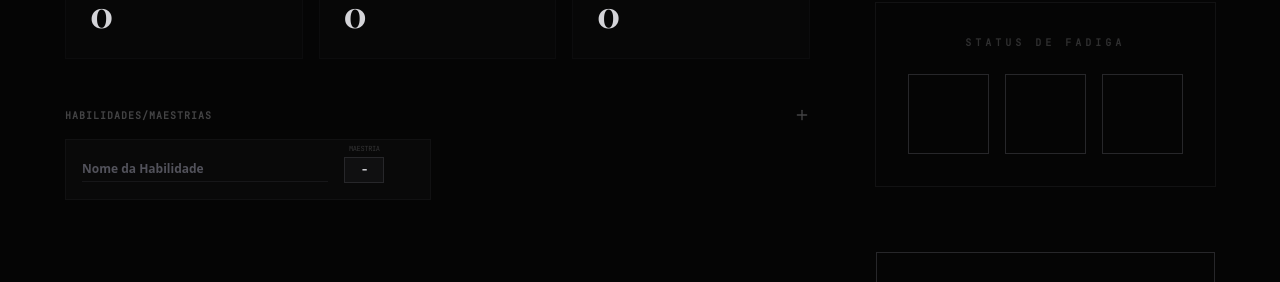
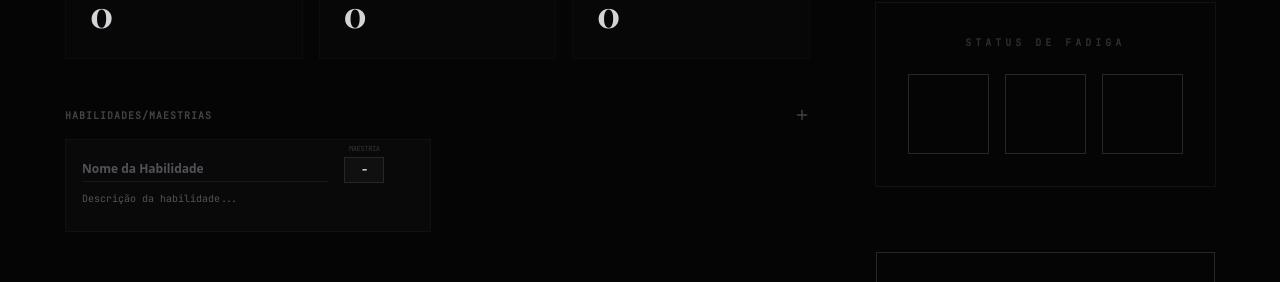
Before and after one commit to yuridevv/deadlock-sheet-vanguard, a React (Vite) app: page / in a window 1280 px wide. Shown: the part 869-1151 px from the top of the page. Built offline with nearby package versions, Linux system fonts and the light colour scheme.

Commit message:
added a description section to the skills

```diff
--- a/src/App.jsx
+++ b/src/App.jsx
@@ -171,7 +171,7 @@ export default function VanguardDossierV7() {
           setVigorMax(json.status.vigorMax || 20);
           setFolego(json.status.folego || 12); setSanidade(json.status.sanidade || 12);
         }
-        setHabilidades(json.habilidades || [{ id: 1, nome: '', rank: '-' }]);
+        setHabilidades(json.habilidades || [{ id: 1, nome: '', rank: '-', descricao: '' }]);
         setInventario(json.inventario || [{ item: '', qtd: 1, dano: '' }]);
 
         // Import achievements
--- a/src/components/sheet/DossierTab.jsx
+++ b/src/components/sheet/DossierTab.jsx
@@ -32,11 +32,12 @@ const DossierTab = ({
       <div className="space-y-4">
         <div className="flex justify-between items-center opacity-30">
           <h3 className="text-[10px] font-black uppercase tracking-widest font-mono">Habilidades/Maestrias</h3>
-          <button onClick={() => setHabilidades([...habilidades, {id: Date.now(), nome: '', rank: ''}])} className="hover:text-white transition-colors"><Plus size={16}/></button>
+          <button onClick={() => setHabilidades([...habilidades, {id: Date.now(), nome: '', rank: '', descricao: ''}])} className="hover:text-white transition-colors"><Plus size={16}/></button>
         </div>
         <div className="grid grid-cols-1 md:grid-cols-2 gap-3">
           {habilidades.map((h, i) => (
-            <div key={h.id} className="flex items-center gap-4 p-4 border border-zinc-800/30 bg-white/[0.02] hover:border-zinc-500 transition-all duration-300 group">
+            <div key={h.id} className="flex flex-col gap-2 p-4 border border-zinc-800/30 bg-white/[0.02] hover:border-zinc-500 transition-all duration-300 group">
+              <div className="flex items-center gap-4 w-full">
                 <input
                   value={h.nome}
                   onChange={(e) => {
@@ -62,6 +63,17 @@ const DossierTab = ({
                 </div>
                 <button onClick={() => setHabilidades(habilidades.filter(hab => hab.id !== h.id))} className="opacity-0 group-hover:opacity-100 text-red-900 transition-opacity duration-300"><Trash2 size={14}/></button>
               </div>
+              <textarea
+                value={h.descricao || ''}
+                onChange={(e) => {
+                  const newH = [...habilidades];
+                  newH[i] = { ...newH[i], descricao: e.target.value };
+                  setHabilidades(newH);
+                }}
+                className="w-full bg-transparent text-[10px] font-mono opacity-70 outline-none resize-none border-b border-transparent focus:border-zinc-800 transition-colors placeholder:text-zinc-500 h-6 focus:h-20"
+                placeholder="Descrição da habilidade..."
+              />
+            </div>
           ))}
         </div>
       </div>
--- a/src/hooks/useCharacterSheetState.js
+++ b/src/hooks/useCharacterSheetState.js
@@ -30,7 +30,7 @@ export const useCharacterSheetState = () => {
     Fisico: 0, Destreza: 0, Vontade: 0, Intelecto: 0, Instinto: 0, Presenca: 0
   });
   const [inventario, setInventario] = useState(initial.inventario || [{ item: '', qtd: 1, dano: '', isWeapon: false }]);
-  const [habilidades, setHabilidades] = useState(initial.habilidades || [{ id: 1, nome: '', rank: '-' }]);
+  const [habilidades, setHabilidades] = useState(initial.habilidades || [{ id: 1, nome: '', rank: '-', descricao: '' }]);
 
   // Combine saved achievements with the base structure to allow for future additions
   const [achievements, setAchievements] = useState(() => {
```
Lines whose indentation alone changed are shown as unchanged.
